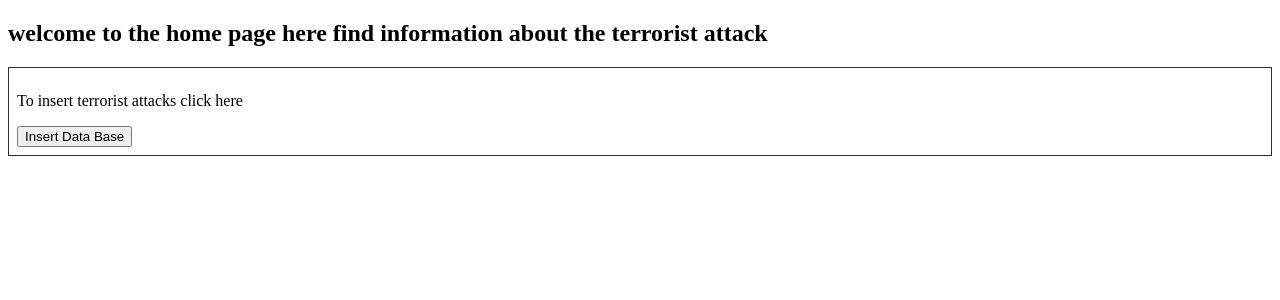
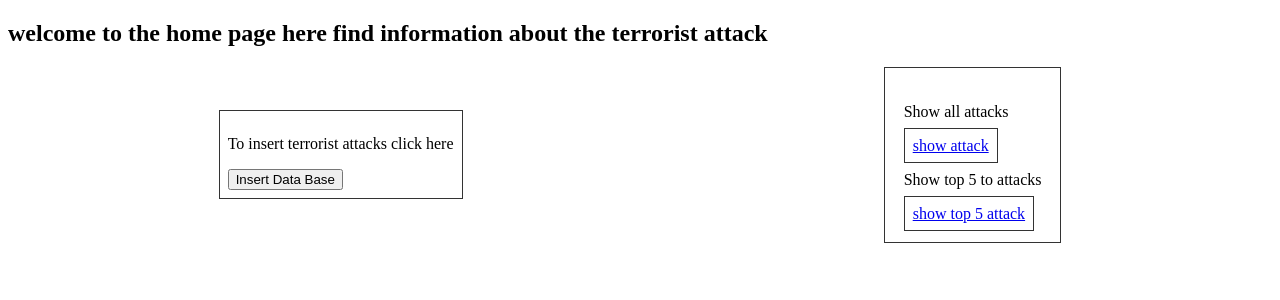
Before and after one commit to yosi-miller/Final_exam_analyzing_terrorism_data, a Flask app: page / in a window 1280 px wide. Shown: the top 300 px of the page. Run offline with Flask 3, Linux system fonts and the light colour scheme.

Commit message:
add html to show calculate_top_attacks server

```diff
--- a/services/info_attack_server.py
+++ b/services/info_attack_server.py
@@ -5,14 +5,14 @@ def calculate_top_attacks(top_n=None):
     dataframe = information_deadly_attack()
     dataframe['impact'] = (dataframe['kill'] * 2) + dataframe['injured']
 
-    result = dataframe.groupby('attack.attack_type')['impact'].sum()
+    result = dataframe.groupby('attack.attack_type')['impact'].sum().reset_index()
 
-    result = result.sort_values(ascending=False)
+    result = result.sort_values(by='impact', ascending=False)
 
     if top_n:
         result = result.head(top_n)
 
-    return result
+    return result.to_dict(orient='records')
 
 
 if __name__ == '__main__':
--- a/static/style.css
+++ b/static/style.css
@@ -1,7 +1,13 @@
+.main_container{
+    display: flex;
+    justify-content: space-around;
+    align-items: center;
+    /*height: 100vh;*/
+}
 .btn {
-  text-decoration: none;
   padding: 0.5rem;
   border: 1px solid #333333;
+
 }
 
 .insert_button {
@@ -9,3 +15,8 @@
   padding: 0.5rem;
   border: 1px solid #333333;
 }
+
+.attack_info {
+  padding: 5mm;
+  border: 1px solid #333333;
+}
--- a/templates/index.html
+++ b/templates/index.html
@@ -7,18 +7,27 @@
     <script src="../static/main.js" defer></script>
 </head>
 <body>
-<header></header>
+<header>
+    <h2>
+        welcome to the home page
+        here find information about the terrorist attack
+    </h2>
+</header>
+
 <main>
-    <div>
-        <h2>
-            welcome to the home page
-            here find information about the terrorist attack
-        </h2>
+    <div class="main_container">
 
         <div class="insert_button">
             <p>To insert terrorist attacks click here</p>
             <button id="insertButton">Insert Data Base</button>
             <div id="responseContainer"></div>
+        </div>
+
+        <div class="attack_info">
+            <p>Show all attacks</p>
+            <a class="btn" href="http://localhost:5000/terroristic_attack_info/top-attacks">show attack</a>
+            <p>Show top 5 to attacks</p>
+            <a class="btn" href="http://localhost:5000/terroristic_attack_info/top-attacks?top_n=5">show top 5 attack</a>
         </div>
     </div>
 </main>
```
Also changed, not shown: routes/info_attack_route.py (+15 -2 lines).
